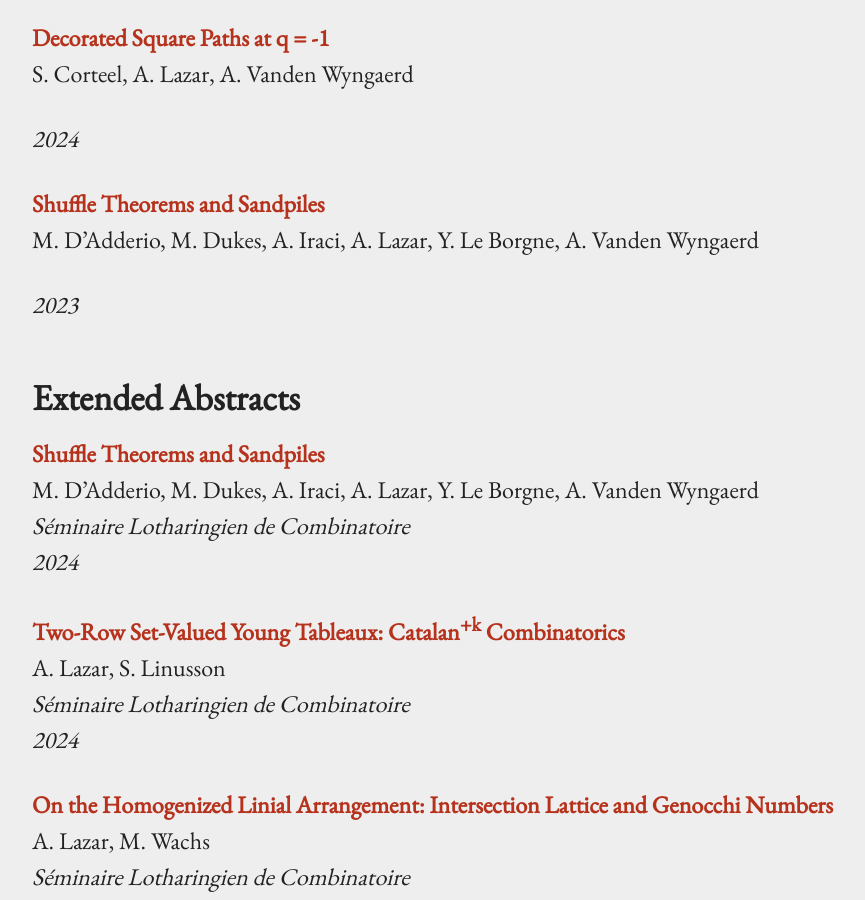
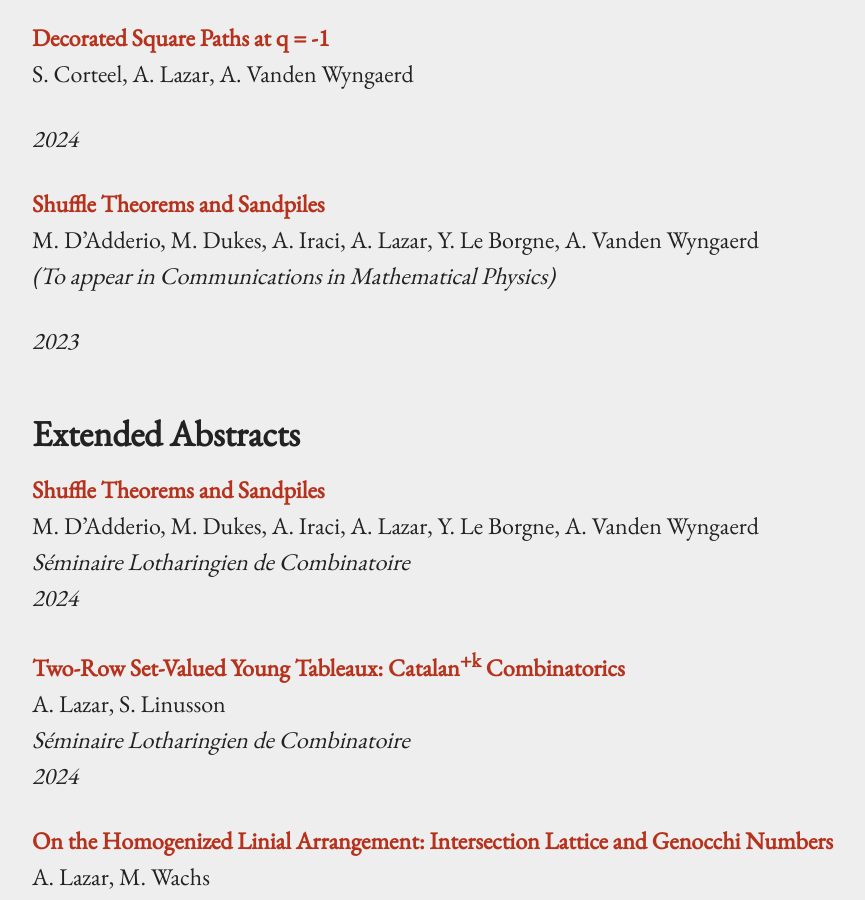
Before and after one commit to AlexanderLazar/alexanderlazar.github.io, a Jekyll site: the page built from research.markdown, in a window 1280 px wide and 900 px high, scrolled down 1541 px. Shown: the whole window, without its empty margins (44-909 px from the left). Built offline with Jekyll 4.4.1, drawn with Linux system fonts in a browser that asks for light colours.

Commit message:
Update research.markdown

```diff
--- a/research.markdown
+++ b/research.markdown
@@ -47,6 +47,7 @@ pres:
     - title: "Shuffle Theorems and Sandpiles"
       author: "M. D'Adderio, M. Dukes, A. Iraci, A. Lazar, Y. Le Borgne, A. Vanden Wyngaerd"
       year: "2023"
+      note: "To appear in Communications in Mathematical Physics"
       url: "https://arxiv.org/abs/2401.06488"
 
 
```
